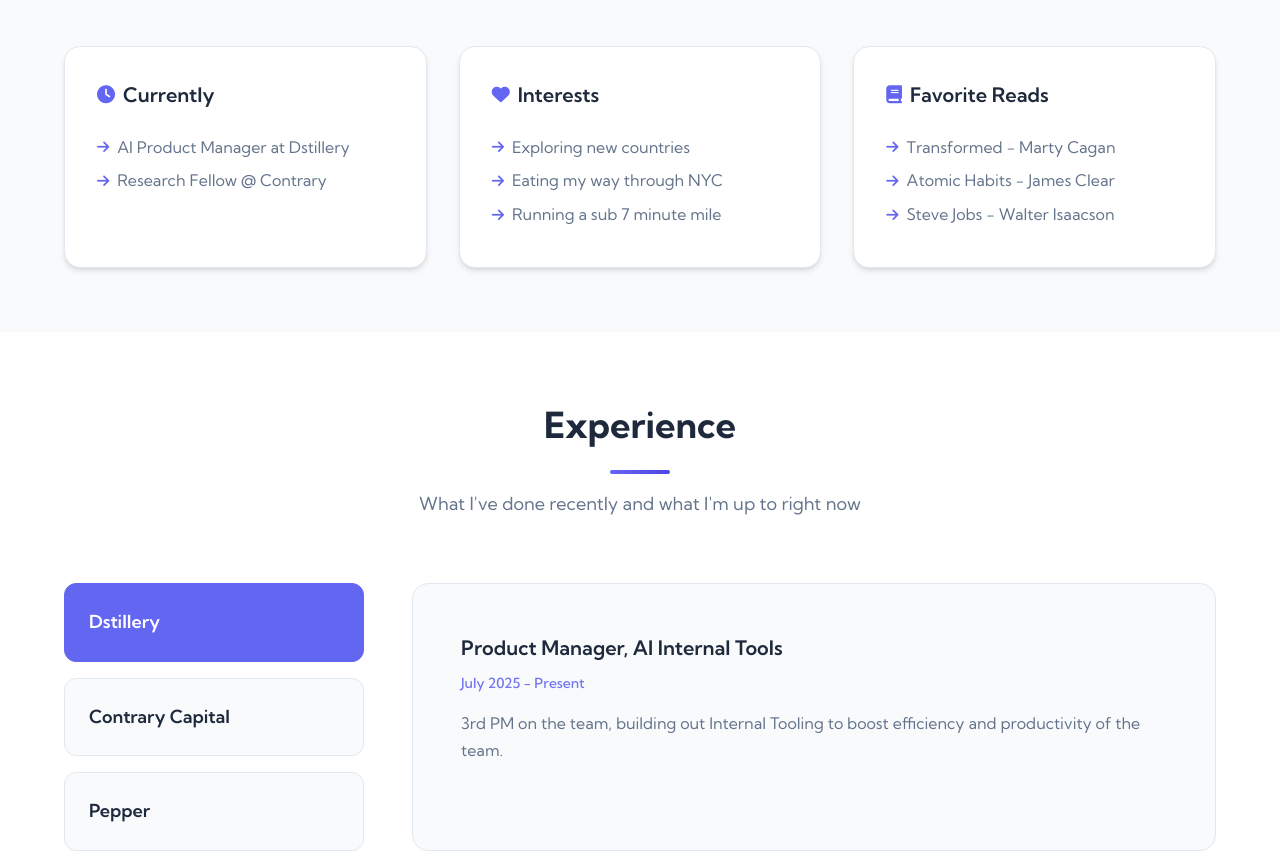
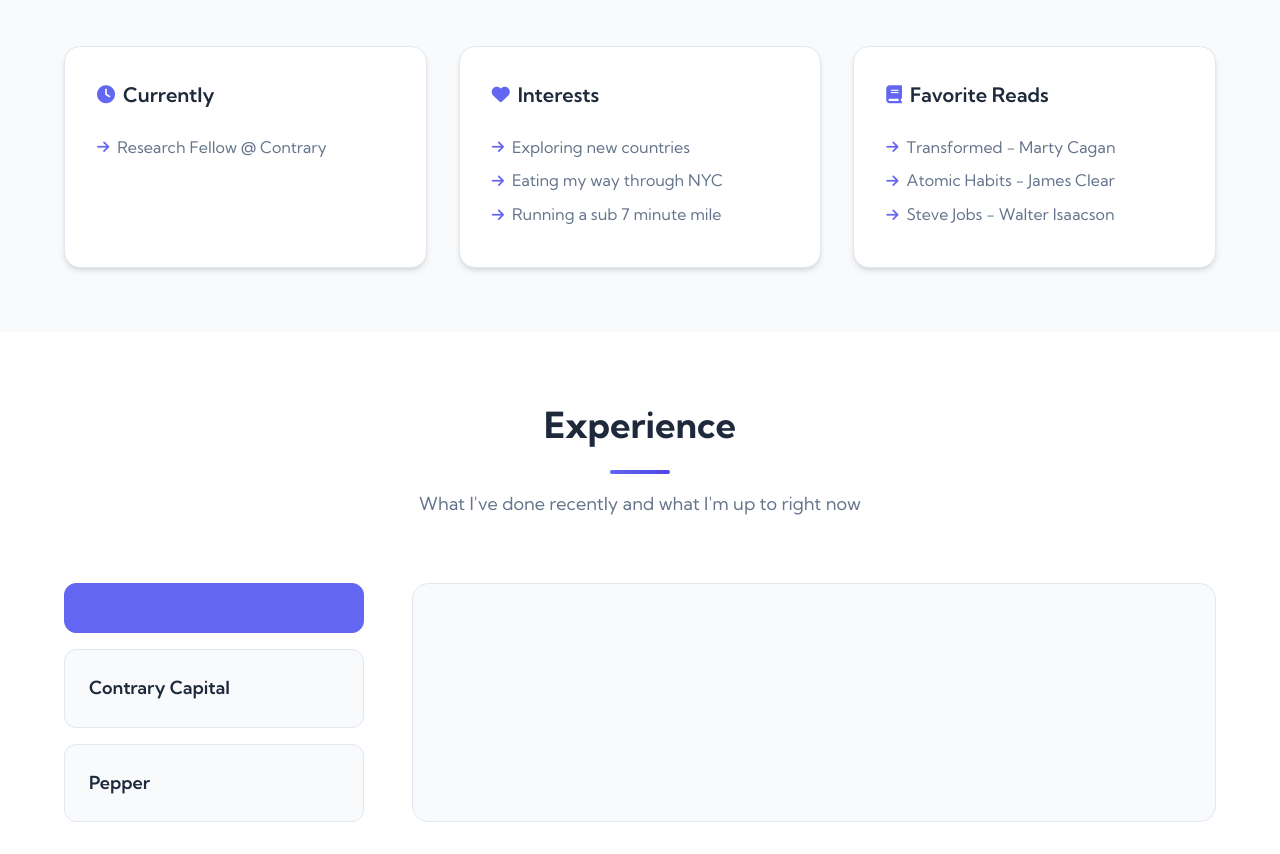
Before and after one commit to matthew-wong8/matthew-wong8.github.io, a plain HTML site: page index.html in a window 1280 px wide. Shown: the part 960-1814 px from the top of the page. Drawn offline with Linux system fonts and the light colour scheme; some packages are replaced by stand-ins of ours; a script that the page names is missing.

Commit message:
hide info

```diff
--- a/index.html
+++ b/index.html
@@ -55,7 +55,7 @@
             <div class="main__content">
                 <div class="hero-text">
                     <h1 class="hero-title">Hi, I'm Matt!</h1>
-                    <h2 class="hero-subtitle">Product Manager at Dstillery on the AI Internal Tools team, based in NYC</h2>
+                    <!-- <h2 class="hero-subtitle">Product Manager at Dstillery on the AI Internal Tools team, based in NYC</h2> -->
                     <p class="hero-tagline">Previously studied Computer and Information Science at Cornell</p>
                     <div class="hero-cta">
                         <a href="#about-section" class="cta-primary">Learn More</a>
@@ -86,7 +86,7 @@
                     <h2><i class="fa-solid fa-clock"></i> Currently</h2>
                 </div>
                 <div class="about-card-content">
-                    <p><i class="fa-solid fa-arrow-right"></i> AI Product Manager at Dstillery</p>
+                    <!-- <p><i class="fa-solid fa-arrow-right"></i> AI Product Manager at Dstillery</p> -->
                     <p><i class="fa-solid fa-arrow-right"></i> Research Fellow @ Contrary</p>
                 </div>
             </div>
@@ -125,7 +125,7 @@
         <div class="experience__container">
             <div class="experience__cards">
                 <div class="experience__inner-card active" data-id="experience__content1">
-                    <h2 class="experience-name">Dstillery</h2>
+                    <!-- <h2 class="experience-name">Dstillery</h2> -->
                 </div>
                 <div class="experience__inner-card" data-id="experience__content2">
                     <h2 class="experience-name">Contrary Capital</h2>
@@ -138,13 +138,13 @@
 
             <div class="experience__content">
                 <div class="experience__inner-content active" id="experience__content1">
-                    <div class="experience__text">
+                    <!-- <div class="experience__text">
                         <p class="experience-header">Product Manager, AI Internal Tools</p>
                         <p class="experience-date">July 2025 - Present</p>
                         <p class="experience-desc">
                             3rd PM on the team, building out Internal Tooling to boost efficiency and productivity of the team.
                         </p>
-                    </div>
+                    </div> -->
                 </div>
                 <div class="experience__inner-content" id="experience__content2">
                     <div class="experience__text">
```
